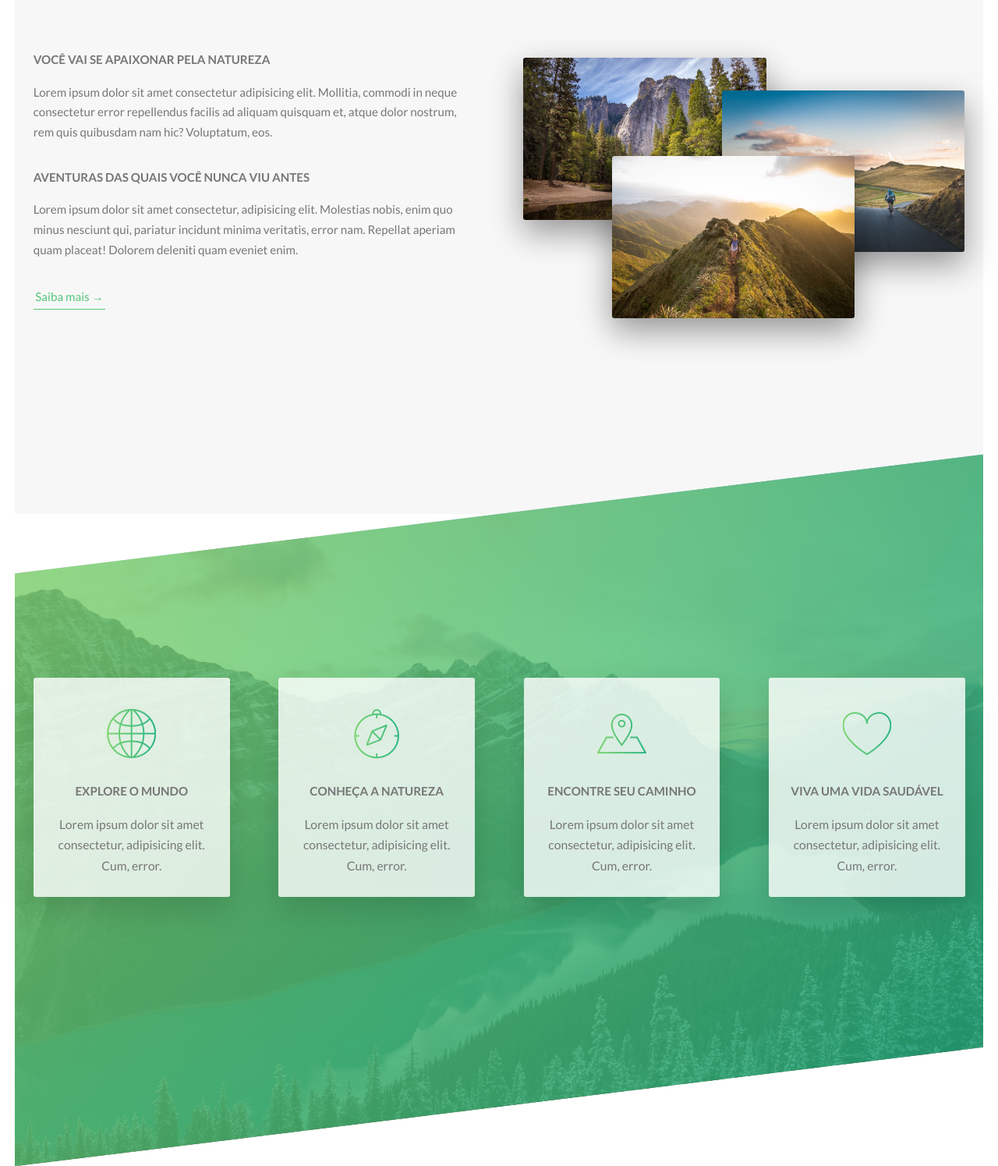
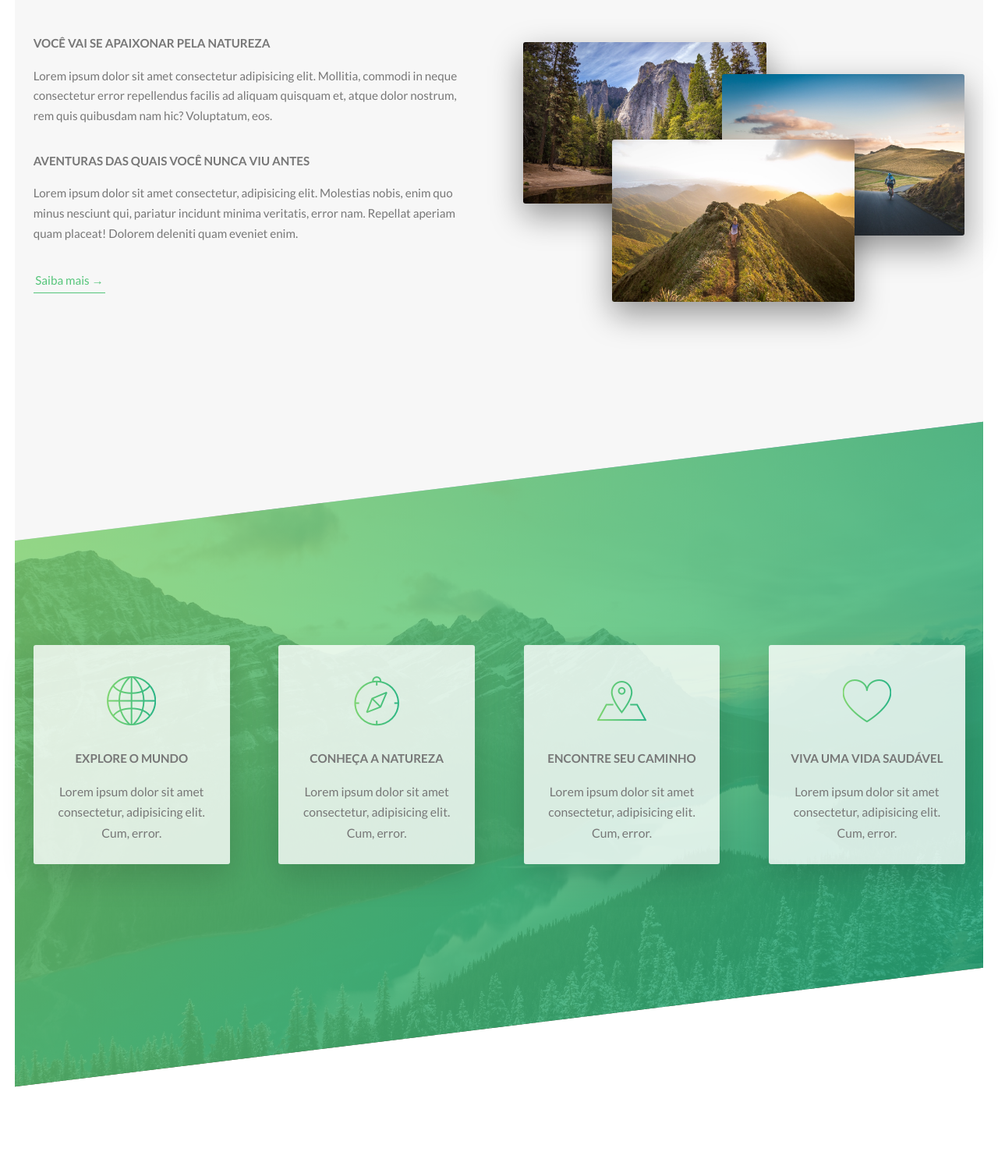
Before and after one commit to xDouglas90/natours-landing-page, a website: page index.html in a window 1280 px wide. Shown: the part 933-2428 px from the top of the page at 78% size. After the commit the page ends 2327 px from the top, so only its background shows below. Drawn offline with Linux system fonts and the light colour scheme.

Commit message:
Some corrections on Features Section.

```diff
--- a/stylesheet/scss/pages/_home.scss
+++ b/stylesheet/scss/pages/_home.scss
@@ -1,18 +1,16 @@
 .section-about {
   background-color: var(--color-grey-light-1);
   margin-top: -20vh;
-  padding: 25rem 0;
+  padding: 23rem 0 32rem 0;
 }
 
 .section-features {
   background: linear-gradient(135deg, rgba(126, 213, 111, 0.8), rgba(40, 180, 131, 0.8)),
     url(../../../assets/natureza-4.jpg) no-repeat top;
   background-size: cover;
-  height: 95vh;
-  // position: relative;
-  // clip-path: polygon(0 0, 100% 0, 100% 75vh, 0 100%);
   padding: 20rem 0;
   transform: skewY(-7deg);
+  margin-top: -9rem;
 
   & > * {
     transform: skewY(7deg);
```
Also changed, not shown: stylesheet/css/main.css.
